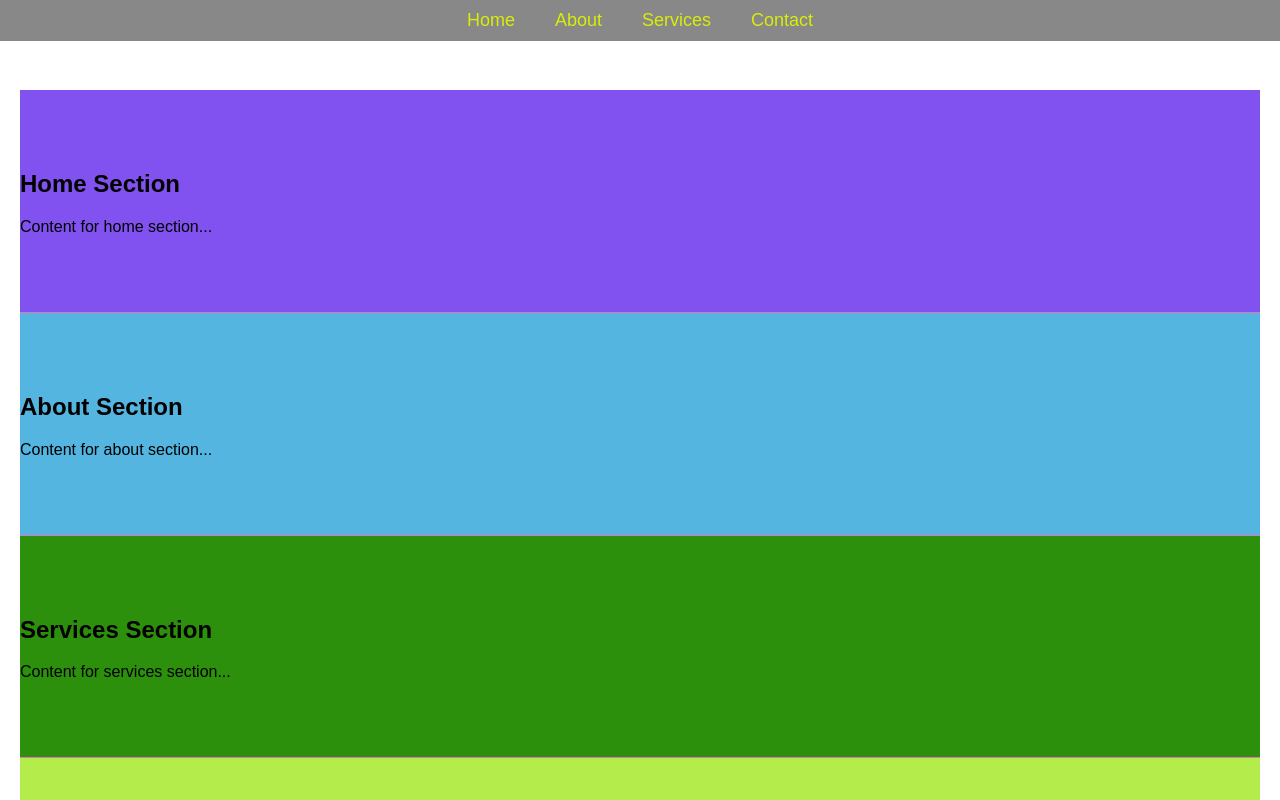
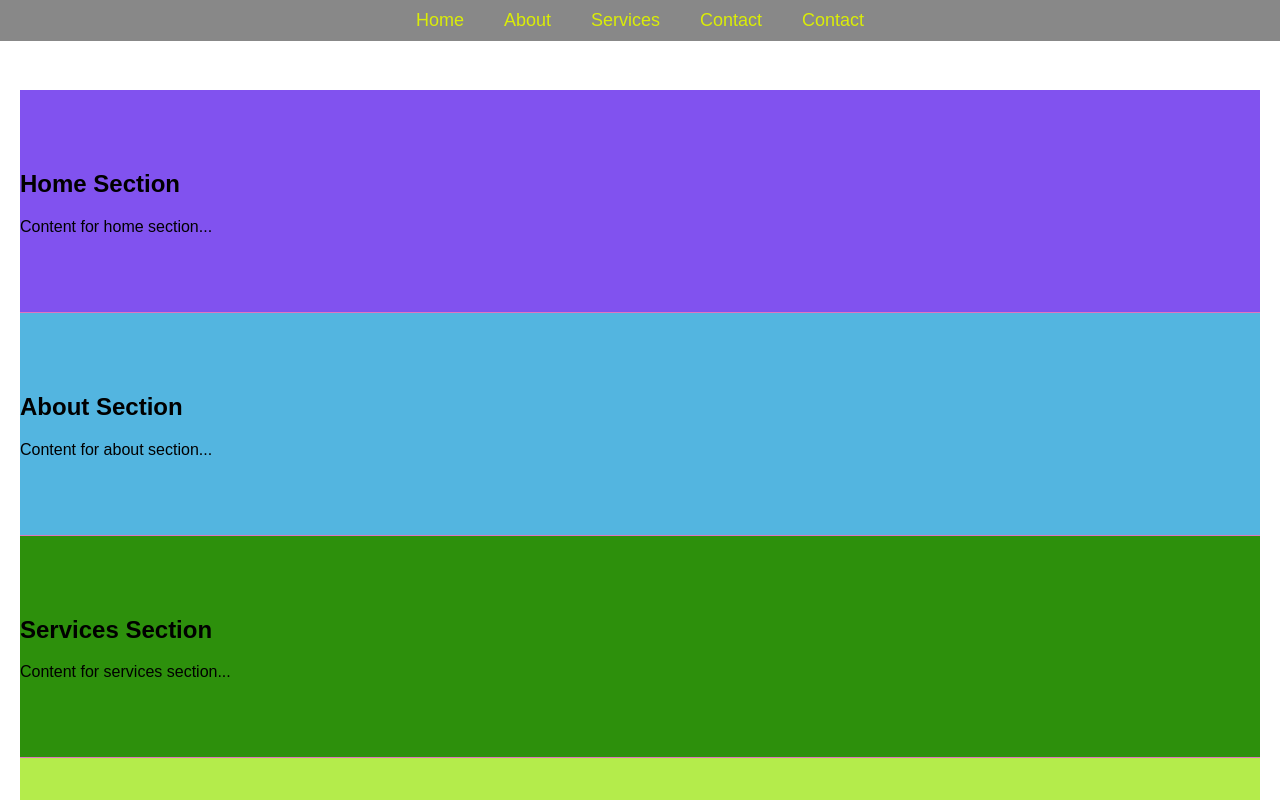
Before and after one commit to 210304124278/PRODIGY_WD_01, a plain HTML site: page index.html in a window 1280 px wide. Shown: the top 800 px of the page. Drawn offline with Linux system fonts and the light colour scheme.

Commit message:
WD-1-create-landing-page

```diff
--- a/index.html
+++ b/index.html
@@ -13,6 +13,8 @@
             <li class="nav-item"><a href="#about">About</a></li>
             <li class="nav-item"><a href="#services">Services</a></li>
             <li class="nav-item"><a href="#contact">Contact</a></li>
+<li class="nav-item"><a href="#contact">Contact</a></li>
+
         </ul>
     </nav>
     <div class="content">
```
